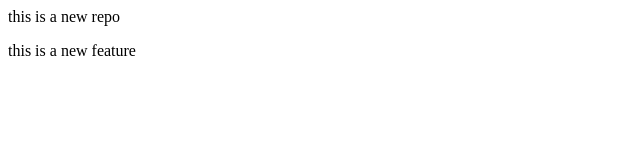
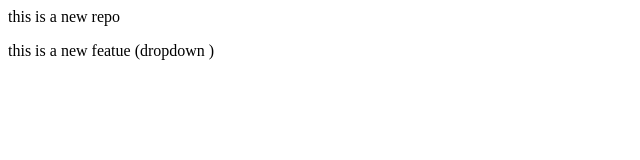
Before and after one commit to kapiltrip/localRepo, a plain HTML site: page index.html in a window 1280 px wide. Shown: the full height of the page, 0-640 px from the left. Drawn offline with Linux system fonts and the light colour scheme.

Commit message:
dropdown feature add

```diff
--- a/index.html
+++ b/index.html
@@ -1,2 +1,2 @@
 <p>this is a new repo </p>
-<p>this is a new feature</p>
+<p>this is a new featue (dropdown )</p>
```
